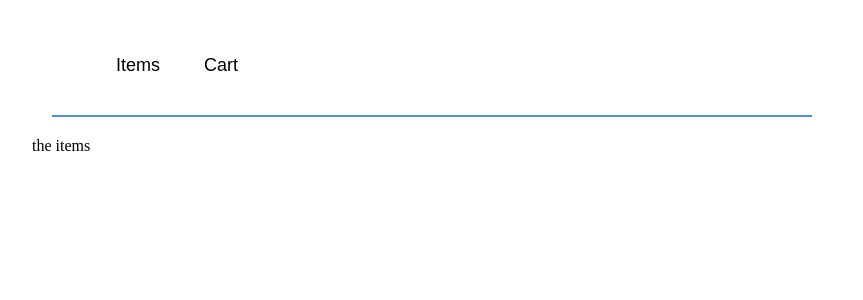
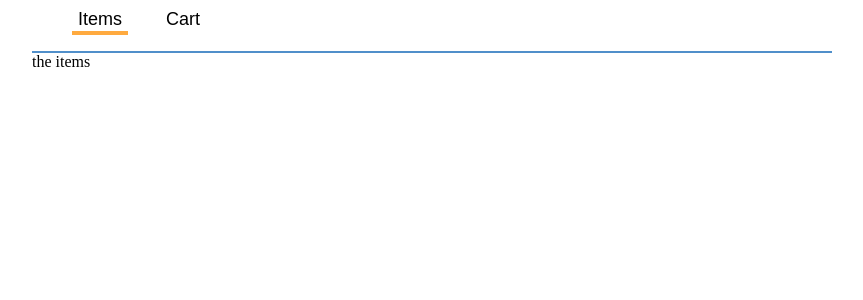
Before and after one commit to DrVicki/vickis-shopper, a React (Create React App) app: page / in a window 1280 px wide. Shown: the top 300 px of the page, without its empty margins (208-1071 px from the left). Built offline with nearby package versions, Linux system fonts and the light colour scheme.

Commit message:
3 files modified

```diff
--- a/package.json
+++ b/package.json
@@ -3,6 +3,7 @@
   "version": "0.0.0",
   "private": true,
   "dependencies": {
+    "prop-types": "^15.7.2",
     "react": "^17.0.0",
     "react-dom": "^17.0.0"
   },
--- a/src/App.css
+++ b/src/App.css
@@ -7,6 +7,11 @@
   margin: 20px;
   padding: 18px;
   border-bottom: 2px solid #508fca;
+}
+
+.App-nav {
+  padding: 0;
+  margin: 0;
 }
 
 .App-nav button {
@@ -24,6 +29,14 @@
   border-bottom: 4px solid transparent;
 }
 
+.App-nav-item button:hover {
+  color: #999999;
+}
+
+.App-nav-item.selected {
+  border-bottom-color: #ffaa3f;
+}
+
 .App-content {
   margin: 0 20px;
 }
--- a/src/Nav.js
+++ b/src/Nav.js
@@ -12,7 +12,7 @@ return (
   <li className={itemClass('items')}>
   <button onClick={() => onTabChange('items')}>Items</button>
   </li>
-  <li className="App-nav-item">
+  <li className={itemClass('cart')}>
   <button onClick={() => onTabChange('cart')}>Cart</button>
   </li>
   </ul>
```
